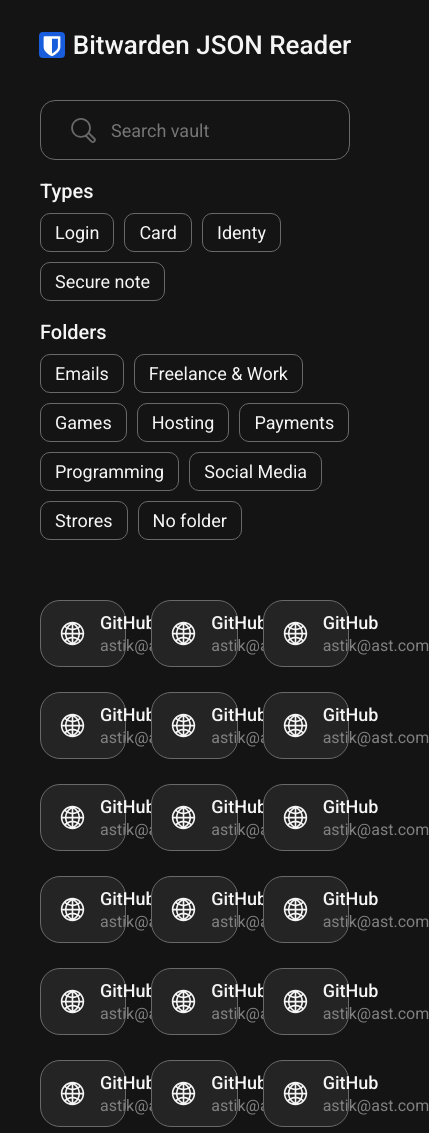
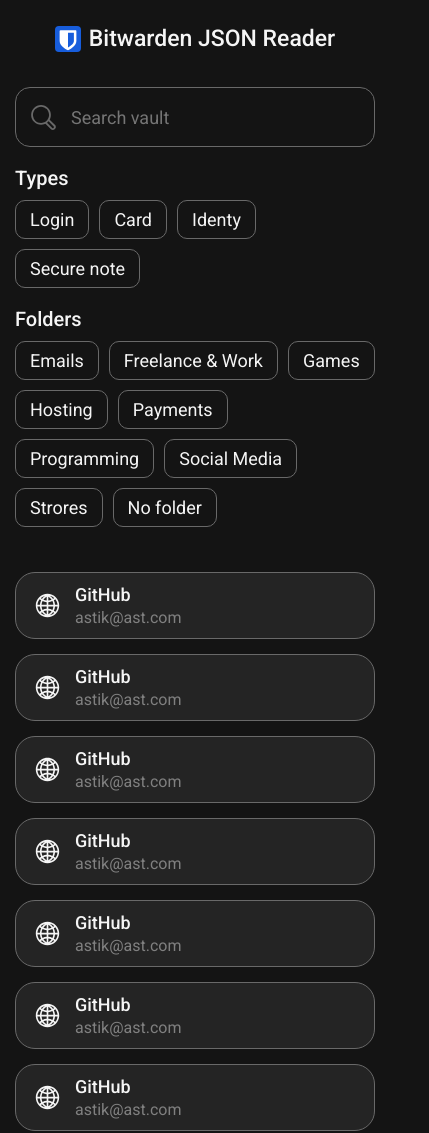
Before and after one commit to ast-astik/bitwarden-json-reader, a plain HTML site: page index.html in a window 390 px wide. Shown: the top 1133 px of the page, 429 px wide, since content can reach past the window. Drawn offline with Linux system fonts and the light colour scheme.

Commit message:
Add responsiveness to h1, header, main, search, vault-items, footer

```diff
--- a/css/style.scss
+++ b/css/style.scss
@@ -48,6 +48,12 @@
 	font-weight: 500;
 }
 
+@media (max-width: 575.5px) {
+	h1 {
+		@include font(23px, 27px);
+	}
+}
+
 
 
 .header {
@@ -63,12 +69,30 @@
 	}
 }
 
+@media (max-width: 575.5px)  {
+	.header {
+		padding: 25px 15px;
+	}
+}
+
 
 
 .main {
 	padding: 10px 40px 0 40px;
 	max-width: 1480px;
 	margin: 0 auto;
+}
+
+@media (max-width: 991.5px) {
+	.main {
+		padding: 10px 30px 0 30px;
+	}
+}
+
+@media (max-width: 575.5px) {
+	.main {
+		padding: 10px 15px 0 15px;
+	}
 }
 
 
@@ -93,6 +117,12 @@
 		color: #f5f5f5;
 
 		background: transparent;
+	}
+}
+
+@media (max-width: 575.5px) {
+	.search {
+		padding: 0 15px;
 	}
 }
 
@@ -133,8 +163,14 @@
 			cursor: pointer;
 
 			transition: $anim;
+		}
+	}
+}
 
-			&:hover {
+@media (hover: hover) {
+	.filter {
+		&__items {
+			label:hover {
 				color: #1765F2;
 			}
 		}
@@ -147,6 +183,24 @@
 	padding: 60px 0;
 	@include flex(flex, row, 25px, flex-start, flex-start);
 	flex-wrap: wrap;
+}
+
+@media (max-width: 1099.5px) {
+	.vault-items {
+		gap: 20px;
+	}
+}
+
+@media (max-width: 1099.5px) {
+	.vault-items {
+		gap: 15px;
+	}
+}
+
+@media (max-width: 575.5px) {
+	.vault-items {
+		padding: 45px 0;
+	}
 }
 
 
@@ -179,9 +233,23 @@
 			color: #808080;
 		}
 	}
+}
 
-	&:hover {
+@media (hover: hover) {
+	.vault-item:hover {
 		border-color: #f5f5f5;
+	}
+}
+
+@media (max-width: 1099.5px) {
+	.vault-item {
+		width: calc(50% - 10px);
+	}
+}
+
+@media (max-width: 767.5px) {
+	.vault-item {
+		width: 100%;
 	}
 }
 
@@ -201,3 +269,19 @@
 		border-top: 1px solid #696969;
 	}
 }
+
+@media (max-width: 991.5px) {
+	.footer {
+		padding: 0 30px;
+	}
+}
+
+@media (max-width: 575.5px) {
+	.footer {
+		padding: 0 15px;
+
+		p {
+			padding: 30px 0 60px 0;
+		}
+	}
+}
```
Also changed, not shown: css/style.css.
